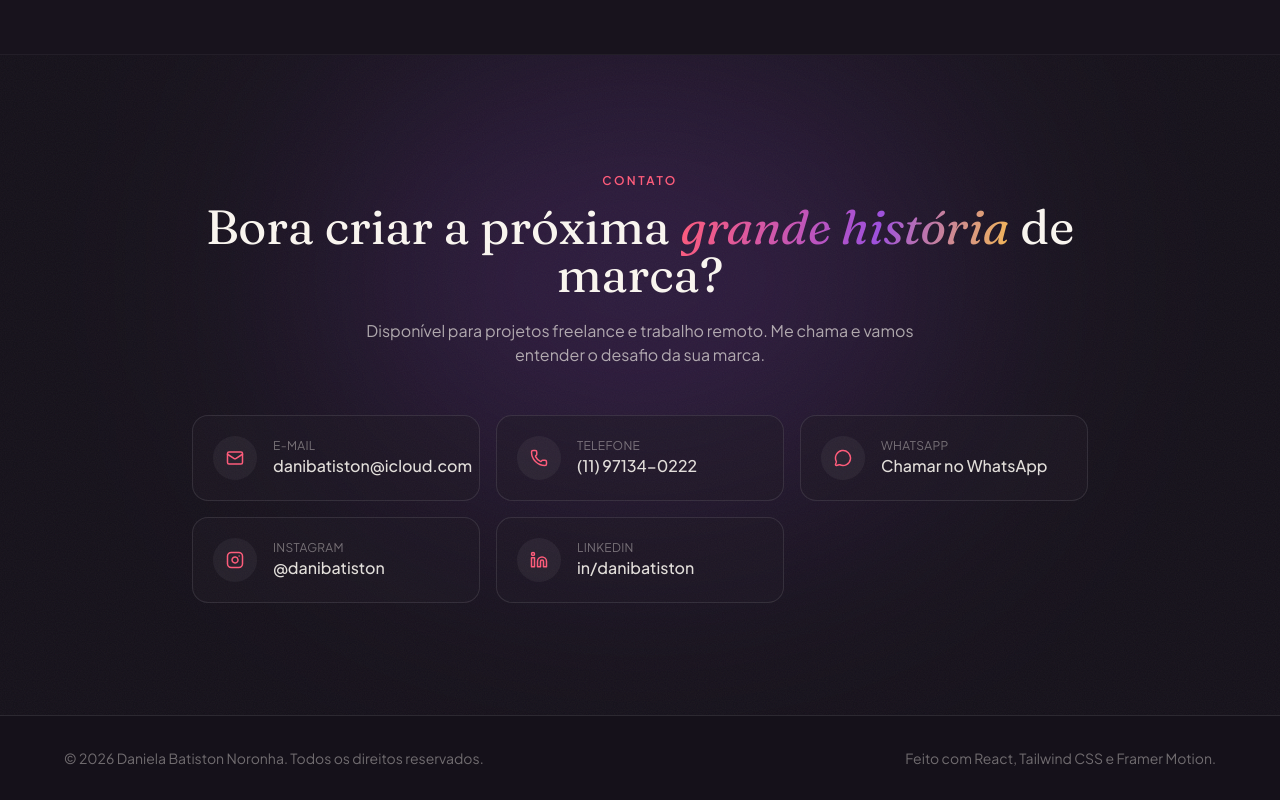
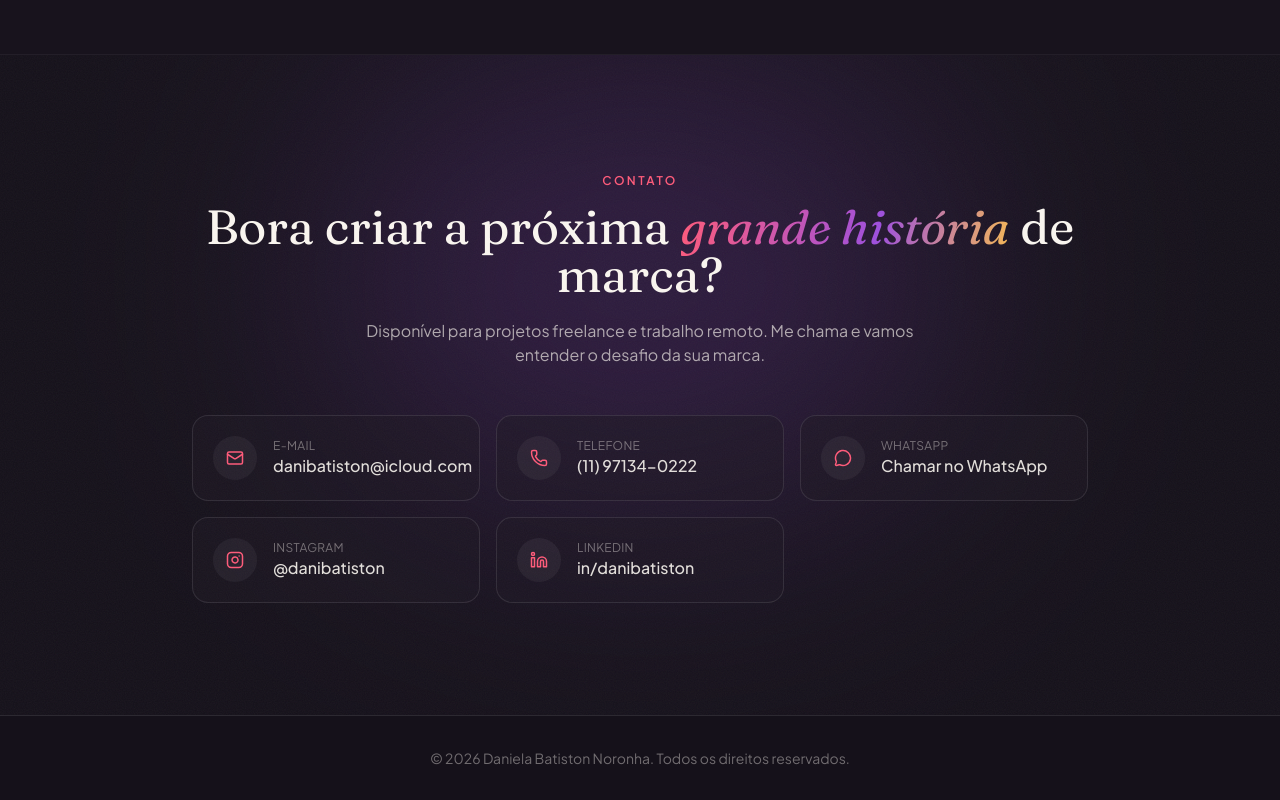
Before and after one commit to danibatiston-ai59/daniela-portfolio, a React (Vite) app: page / in a window 1280 px wide. Shown: the part 7533-8333 px from the top of the page. Built offline with nearby package versions, Linux system fonts and the light colour scheme.

Commit message:
Remove frase da stack tecnica do rodape

```diff
--- a/src/components/Footer.tsx
+++ b/src/components/Footer.tsx
@@ -3,11 +3,10 @@ import { profile } from "../data/content";
 export default function Footer() {
   return (
     <footer className="border-t border-white/10 py-8 px-6">
-      <div className="mx-auto max-w-6xl flex flex-col sm:flex-row items-center justify-between gap-3 text-sm text-cream/40">
+      <div className="mx-auto max-w-6xl flex items-center justify-center text-sm text-cream/40">
         <p>
           © {new Date().getFullYear()} {profile.fullName}. Todos os direitos reservados.
         </p>
-        <p>Feito com React, Tailwind CSS e Framer Motion.</p>
       </div>
     </footer>
   );
```
